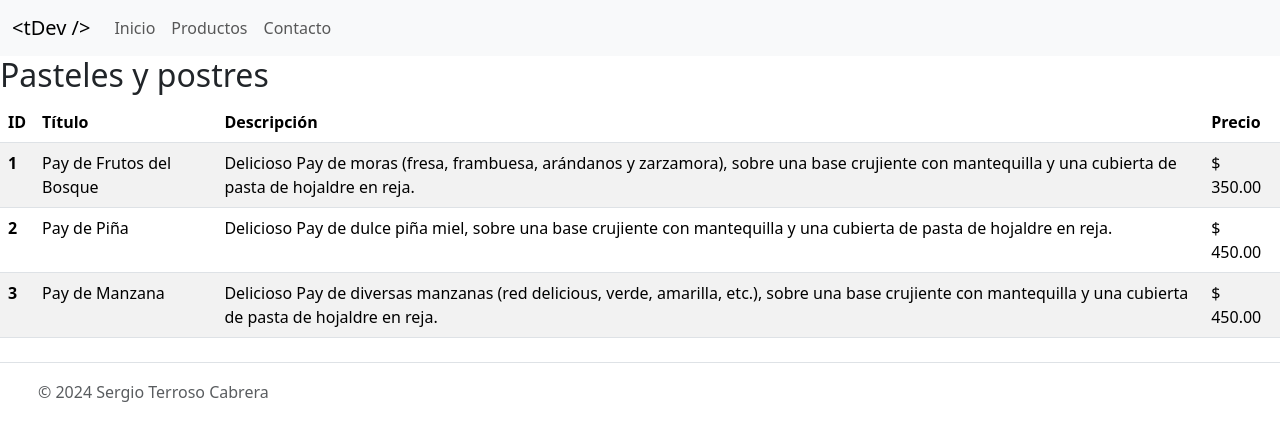
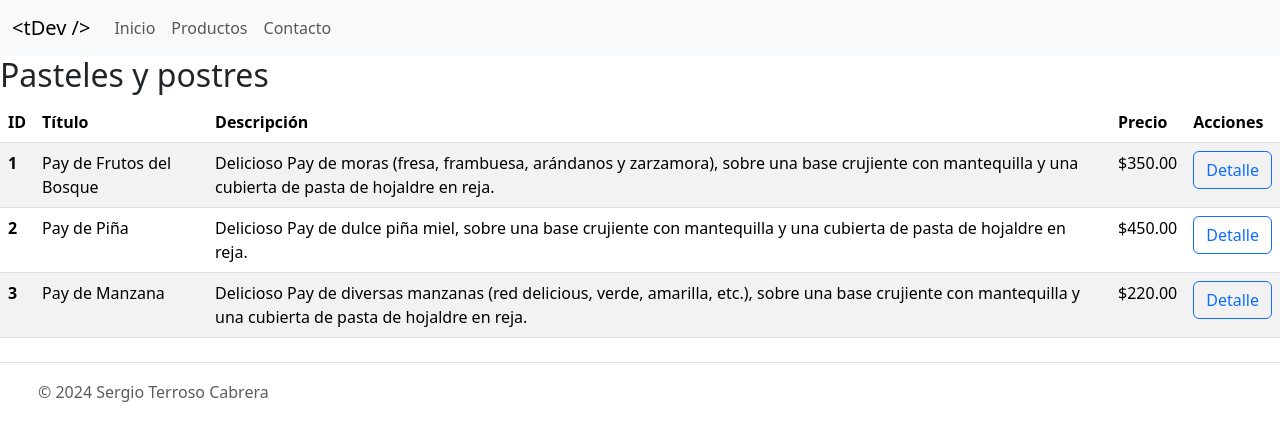
Before and after one commit to sterroso/landing-page-angular, an Angular app: page /productos in a window 1280 px wide. Shown: the top 440 px of the page. Built offline with nearby package versions, Linux system fonts and the light colour scheme.

Commit message:
Control de flujo con ngIf y ngFor en productos.

```diff
--- a/src/app/productos/productos.component.html
+++ b/src/app/productos/productos.component.html
@@ -1,38 +1,28 @@
 <div class="tabla-productos">
   <h2>Pasteles y postres</h2>
 
-  <table class="table table-striped">
+  <table class="table table-striped" *ngIf="hasProducts()">
     <thead>
       <tr>
         <th scope="col">ID</th>
         <th scope="col">Título</th>
         <th scope="col">Descripción</th>
         <th scope="col">Precio</th>
+        <th scope="col">Acciones</th>
       </tr>
     </thead>
     <tbody>
-      <tr [routerLink]="['/productos', '1']">
-        <th scope="row">1</th>
-        <td>Pay de Frutos del Bosque</td>
-        <td>Delicioso Pay de moras (fresa, frambuesa, arándanos y zarzamora),
-          sobre una base crujiente con mantequilla y una cubierta de pasta de
-          hojaldre en reja.</td>
-        <td>$ 350.00</td>
-      </tr>
-      <tr [routerLink]="['/productos', '2']">
-        <th scope="row">2</th>
-        <td>Pay de Piña</td>
-        <td>Delicioso Pay de dulce piña miel, sobre una base crujiente con
-          mantequilla y una cubierta de pasta de hojaldre en reja.</td>
-        <td>$ 450.00</td>
-      </tr>
-      <tr [routerLink]="['/productos', '3']">
-        <th scope="row">3</th>
-        <td>Pay de Manzana</td>
-        <td>Delicioso Pay de diversas manzanas (red delicious, verde, amarilla,
-          etc.), sobre una base crujiente con mantequilla y una cubierta de
-          pasta de hojaldre en reja.</td>
-        <td>$ 450.00</td>
+      <tr *ngFor="let product of productos">
+        <th scope="row">{{ product.id }}</th>
+        <td>{{ product.title }}</td>
+        <td>{{ product.description }}</td>
+        <td>{{ product.price | currency }}</td>
+        <td>
+          <button
+            class="btn btn-outline-primary"
+            [routerLink]="['/productos', product.id]"
+          >Detalle</button>
+        </td>
       </tr>
     </tbody>
   </table>
--- a/src/app/productos/productos.component.ts
+++ b/src/app/productos/productos.component.ts
@@ -1,10 +1,23 @@
-import { Component } from '@angular/core';
+import { Component, OnInit } from '@angular/core';
+import { IProducto, ProductosService } from '../productos.service';
 
 @Component({
   selector: 'app-productos',
   templateUrl: './productos.component.html',
   styleUrls: ['./productos.component.css']
 })
-export class ProductosComponent {
+export class ProductosComponent implements OnInit {
+  productos?: IProducto[];
 
+  constructor(private productosService: ProductosService) { }
+
+  ngOnInit(): void {
+    const productos = this.productosService.getAll();
+
+    this.productos = productos;
+  }
+
+  hasProducts(): boolean {
+    return !!this.productos && this.productos.length > 0;
+  }
 }
```
